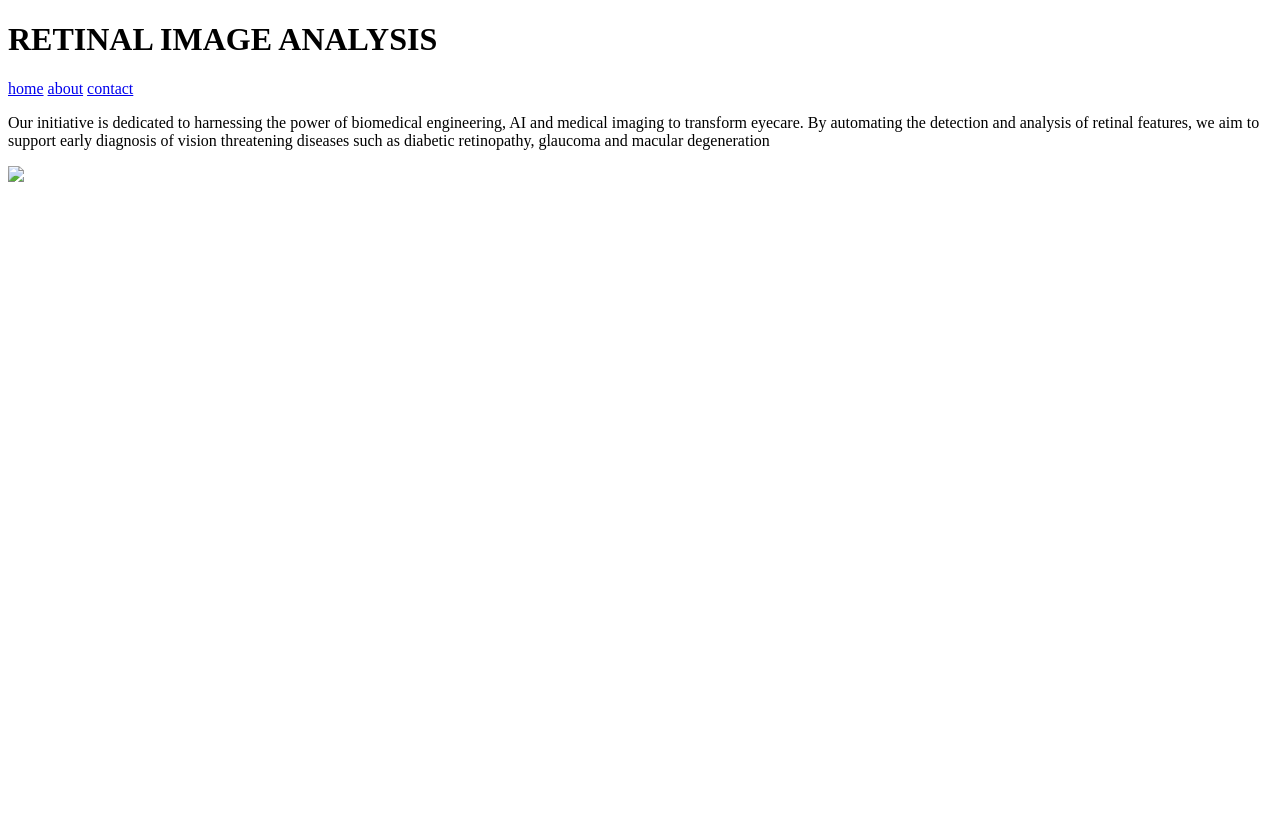
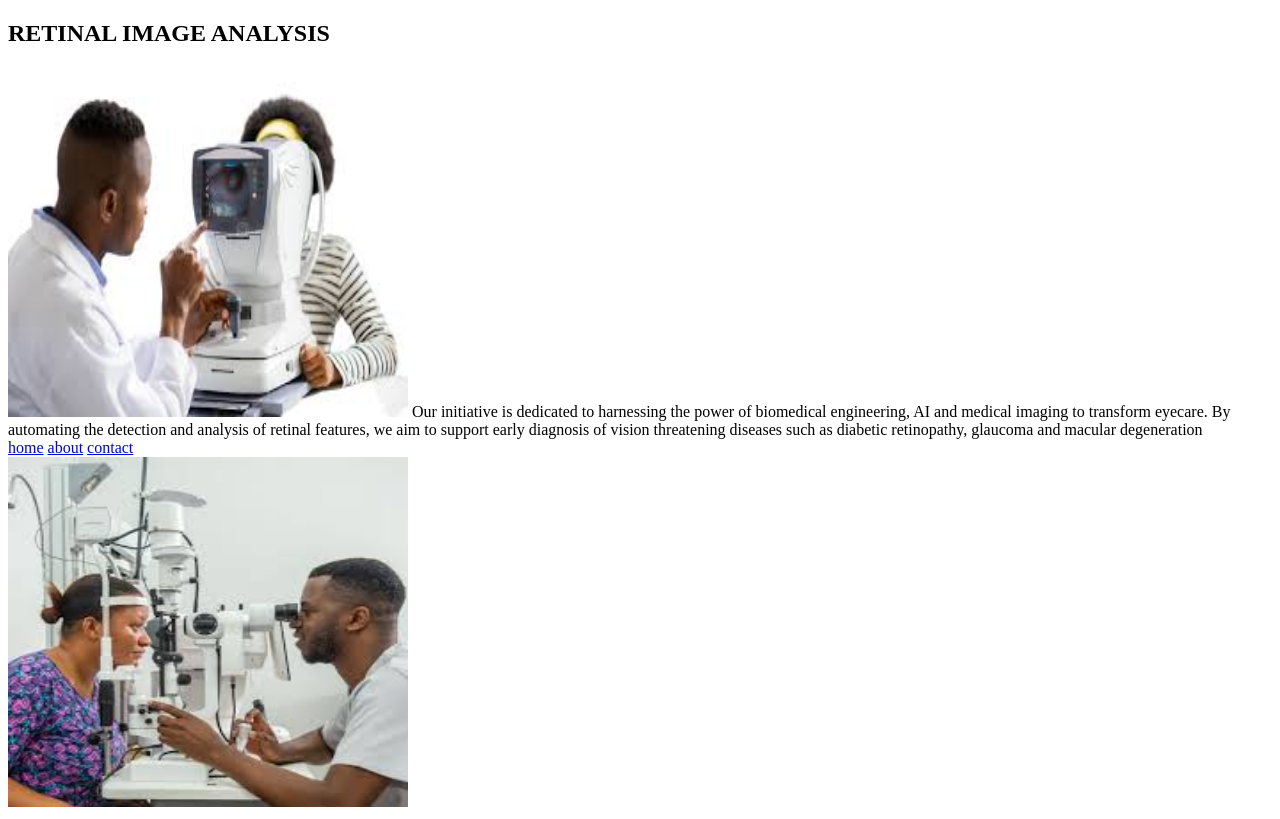
Before and after one commit to Marlsage/My-first-webpage, a plain HTML site: page about.html in a window 1280 px wide. Drawn offline with Linux system fonts and the light colour scheme.

Commit message:
Add files via upload

```diff
--- a/about.html
+++ b/about.html
@@ -1,17 +1,17 @@
 <!DOCTYPE html>
 <html>
     <head>
-<title>about </title>
+<h2/>RETINAL IMAGE ANALYSIS</h2>
+<align = "center"><img src ="download (1).jpg" width="400" height = "350"></align>
+</title>
 </head>
 <body>
-    <h1>RETINAL IMAGE ANALYSIS</h1>
-
+<P1>Our initiative is dedicated to harnessing the power of biomedical engineering, AI and medical imaging to transform eyecare. By automating the detection and analysis of retinal features, we aim to support early diagnosis of vision threatening diseases such as diabetic retinopathy, glaucoma and macular degeneration </P1>
     <nav>
 <a href="index.html">home</a>
 <a href="about.html">about</a>
 <a href="contact.html">contact</a>
     </nav>
-<P>Our initiative is dedicated to harnessing the power of biomedical engineering, AI and medical imaging to transform eyecare. By automating the detection and analysis of retinal features, we aim to support early diagnosis of vision threatening diseases such as diabetic retinopathy, glaucoma and macular degeneration </P>
-<img src="RETINAL IMAGE ANALYSIS/download (1).jpg">
+   <align = "center"><img src ="images.jpg" width="400" height = "350"></align>
 </body>
 </html>
```
Also changed, not shown: contact.html (+6 -4 lines), index.html (+4 -5 lines).
